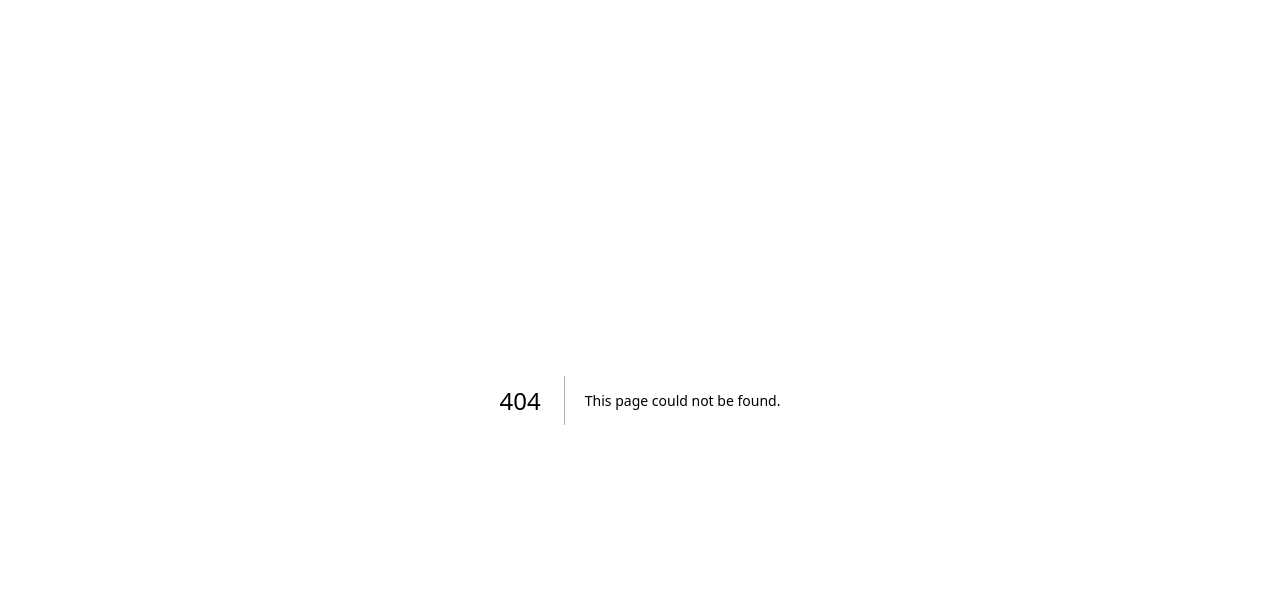
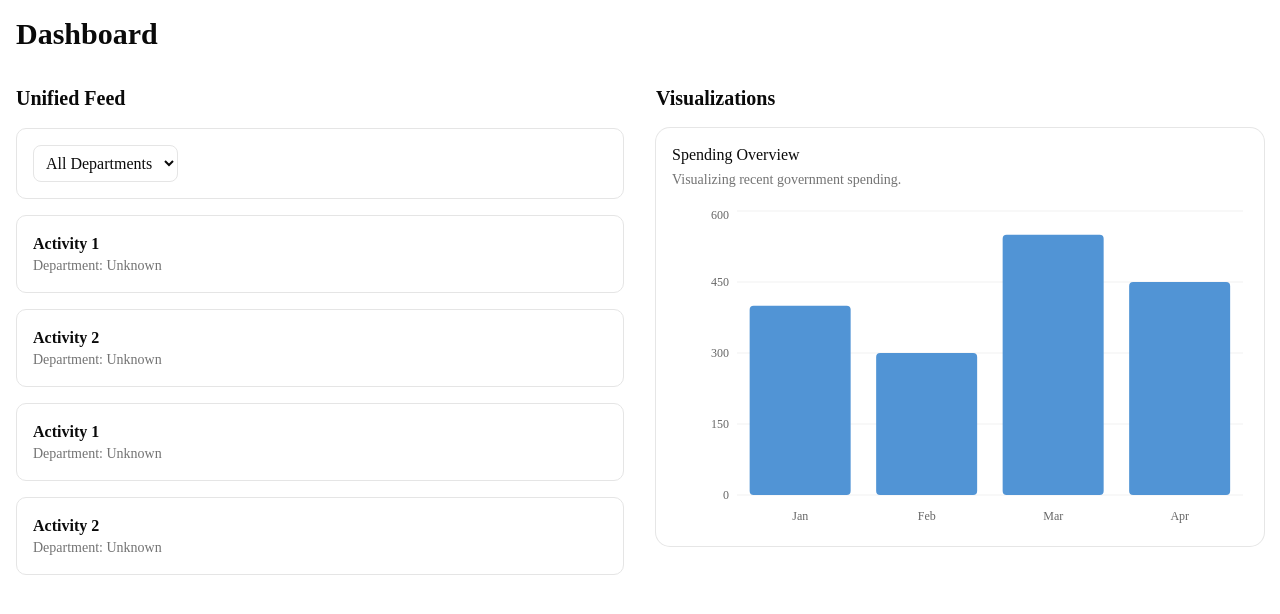
Before and after one commit to PrajaNeeti/MakeGovAccountable, a Next.js app in the folder frontend/: page /dashboards in a window 1280 px wide. Before the commit this address had no page. Shown: the top 614 px of the page. Built offline with nearby package versions, Linux system fonts and the light colour scheme.

Commit message:
feat(ui): add dashboard page

```diff
--- /dev/null
+++ b/frontend/src/app/dashboards/page.tsx
@@ -0,0 +1,33 @@
+import { getUnifiedFeed } from '@/app/actions/feed';
+import { DashboardCharts } from '@/components/DashboardCharts';
+import { UnifiedFeed } from '@/components/UnifiedFeed';
+
+export default async function DashboardsPage(props: { searchParams: Promise<any> }) {
+  const searchParams = await props.searchParams;
+  const initialFilters = searchParams || {};
+
+  const initialItems = await getUnifiedFeed(initialFilters);
+  const chartData = [
+    { name: "Jan", amount: 400 },
+    { name: "Feb", amount: 300 },
+    { name: "Mar", amount: 550 },
+    { name: "Apr", amount: 450 }
+  ];
+
+  return (
+    <div className="container mx-auto p-4 space-y-8">
+      <h1 className="text-3xl font-bold">Dashboard</h1>
+
+      <div className="grid grid-cols-1 md:grid-cols-2 gap-8">
+        <div>
+          <h2 className="text-xl font-semibold mb-4">Unified Feed</h2>
+          <UnifiedFeed initialItems={initialItems} initialFilters={initialFilters} />
+        </div>
+        <div>
+          <h2 className="text-xl font-semibold mb-4">Visualizations</h2>
+          <DashboardCharts data={chartData} />
+        </div>
+      </div>
+    </div>
+  );
+}
```
